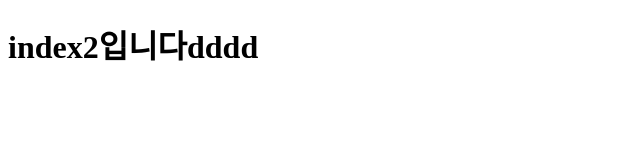
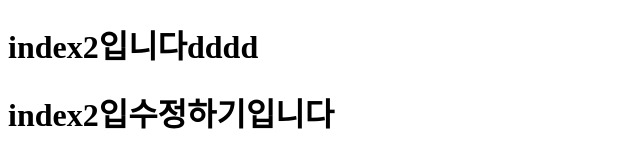
Before and after one commit to understanding963852/test0204, a plain HTML site: page index2.html in a window 1280 px wide. Shown: the whole page, without its empty margins (0-640 px from the left). Drawn offline with Linux system fonts and the light colour scheme.

Commit message:
five commit

```diff
--- a/index2.html
+++ b/index2.html
@@ -8,5 +8,6 @@
 </head>
 <body>
     <h1>index2입니다dddd</h1>
+    <h1>index2입수정하기입니다</h1>
 </body>
 </html>
```
